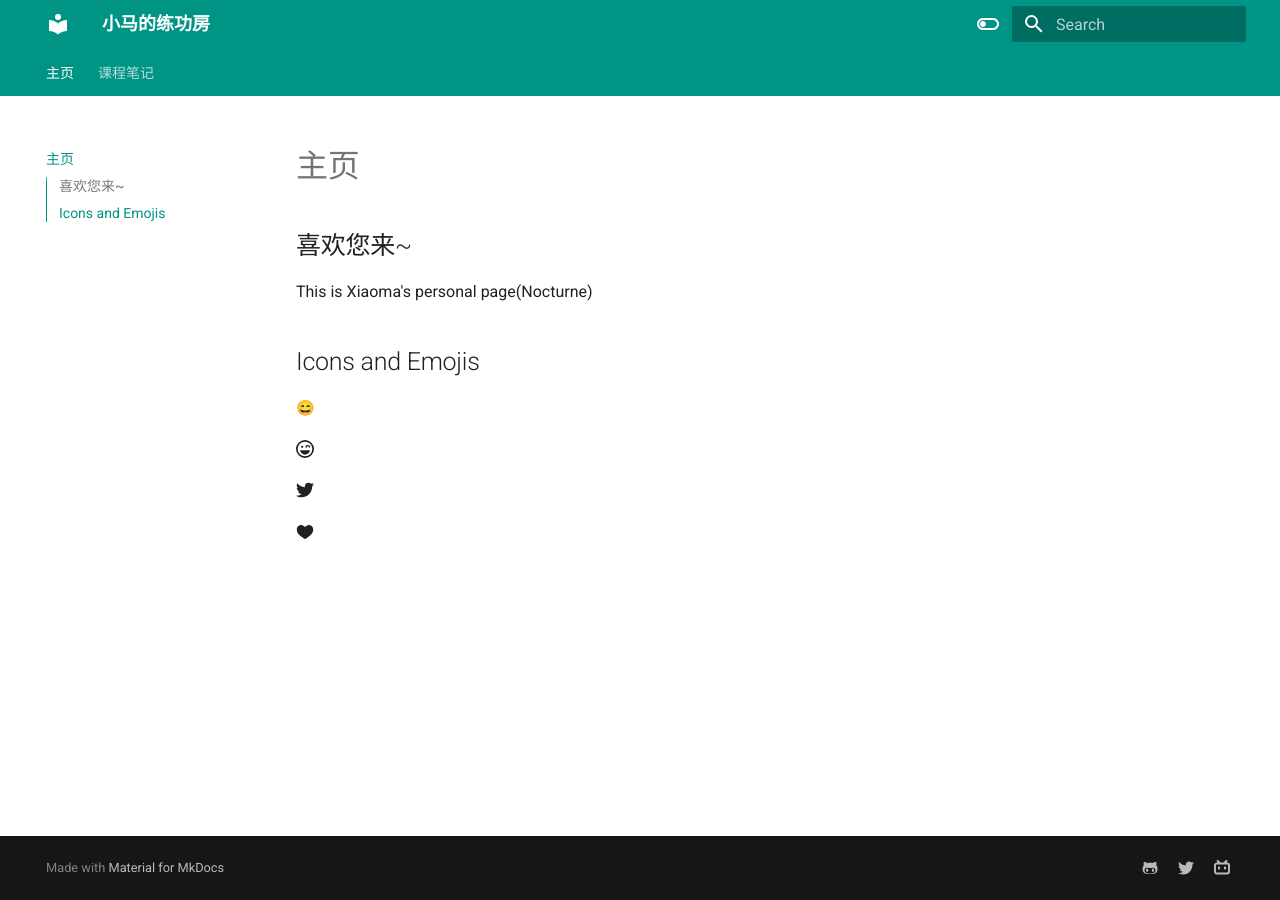
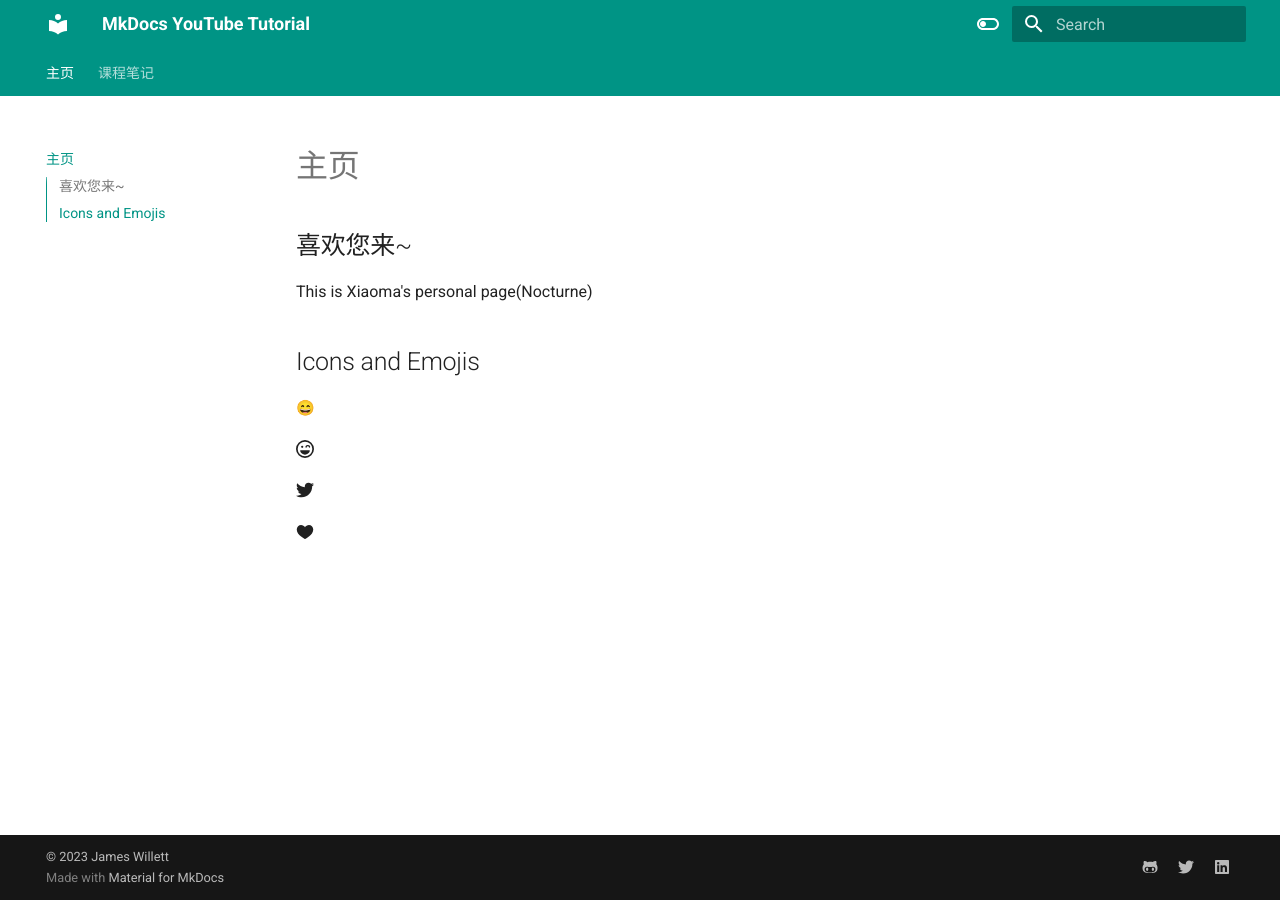
Before and after one commit to Nocturne228/Nocturne228.github.io, an MkDocs documentation site: the page built from docs/index.md, in a window 1280 px wide. Built offline with MkDocs 1.6.1 and Material for MkDocs 9.7.7, drawn with Linux system fonts in a browser that asks for light colours; emoji names are drawn with the system emoji font.

Commit message:
我麻木了啊

```diff
--- a/mkdocs.yml
+++ b/mkdocs.yml
@@ -1,4 +1,4 @@
-site_name: 小马的练功房
+site_name: MkDocs YouTube Tutorial
 theme:
   name: material
   features:
@@ -8,7 +8,7 @@ theme:
     - navigation.top
     - search.suggest
     - search.highlight
-    - content.tabs.libk
+    - content.tabs.link
     - content.code.annotation
     - content.code.copy
   language: en
@@ -29,15 +29,16 @@ theme:
 extra:
   social:
     - icon: fontawesome/brands/github-alt
-      link: https://github.com/Nocturne228
+      link: https://github.com/james-willett
     - icon: fontawesome/brands/twitter
-      link: https://twitter.com/mabaogu84503745
-    - icon: fontawesome/brands/bilibili
-      link: https://space.bilibili.com/108460783?spm_id_from=333.1007.0.0
+      link: https://twitter.com/TheJamesWillett
+    - icon: fontawesome/brands/linkedin
+      link: https://www.linkedin.com/in/willettjames/
 
 markdown_extensions:
   - pymdownx.highlight:
       anchor_linenums: true
+  - pymdownx.inlinehilite
   - pymdownx.snippets
   - admonition
   - pymdownx.arithmatex:
@@ -50,3 +51,6 @@ markdown_extensions:
   - pymdownx.emoji:
       emoji_index: !!python/name:materialx.emoji.twemoji
       emoji_generator: !!python/name:materialx.emoji.to_svg
+
+copyright: |
+  &copy; 2023 <a href="https://github.com/james-willett"  target="_blank" rel="noopener">James Willett</a>
```
Also changed, not shown: 1 other file.
